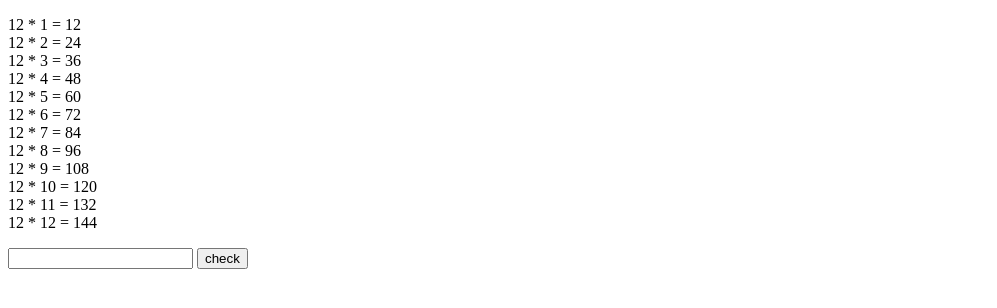
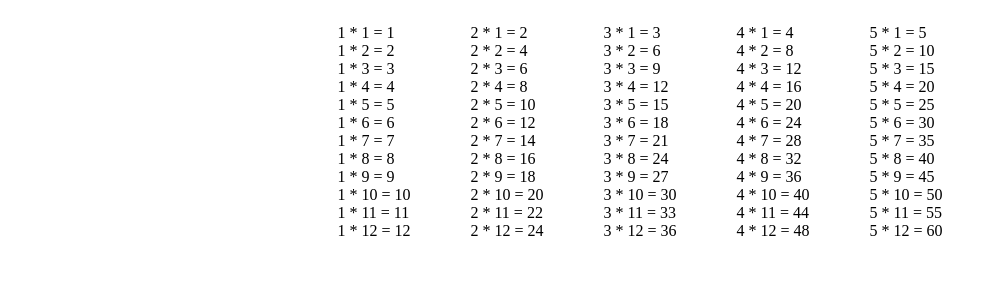
Before and after one commit to olawale001/looper, a plain HTML site: page index.html in a window 1280 px wide. Shown: the whole page, without its empty margins (0-997 px from the left). Drawn offline with Linux system fonts and the light colour scheme.

Commit message:
continue

```diff
--- a/index.html
+++ b/index.html
@@ -3,12 +3,19 @@
 <head>
     <meta charset="UTF-8">
     <meta name="viewport" content="width=device-width, initial-scale=1.0">
+    <link rel="stylesheet" href="styles.css">
     <title>Loop</title>
 </head>
 <body>
-    <p id="display"></p>
-    <input type="text" id="result">
-    <button onclick="check()">check</button>
+    <div id="cars">
+       <p id="display"></p>
+       <p id="display1"></p>
+       <p id="display2"></p>
+       <p id="display3"></p>
+       <p id="display4"></p>
+    </div>
+    <!-- <input type="text" id="result">
+    <button onclick="check()">check</button> -->
     <script src="script.js"></script>
 </body>
 </html>
--- a/script.js
+++ b/script.js
@@ -55,15 +55,60 @@
 // }
 // document.getElementById('display').innerHTML = num;
 
-
+//table 1
 let numb = document.getElementById('display')
 let num = "";
-let number = 12;
+let number = 1;
 for(let i = 1; i < 13; i++) {
     let result = number * i
     num  +=`${number} * ${i} = ${result}  <br>`;
 }
 numb.innerHTML = num
+
+//Table 2
+let numb1 = document.getElementById('display1')
+let nump = "";
+let numbers = 2;
+for(let i = 1; i < 13; i++) {
+    let result = numbers * i
+    nump  +=`${numbers} * ${i} = ${result}  <br>`;
+}
+numb1.innerHTML = nump
+
+//Table3
+
+let numb2 = document.getElementById('display2')
+let numi = "";
+let numbery = 3;
+for(let i = 1; i < 13; i++) {
+    let result = numbery * i
+    numi  +=`${numbery} * ${i} = ${result}  <br>`;
+}
+numb2.innerHTML = numi
+
+
+//Table4
+
+let numb3 = document.getElementById('display3')
+let nume = "";
+let numberl = 4;
+for(let i = 1; i < 13; i++) {
+    let result = numberl * i
+    nume  +=`${numberl} * ${i} = ${result}  <br>`;
+}
+numb3.innerHTML = nume
+
+//Table5
+
+let numb4 = document.getElementById('display4')
+let numo = "";
+let numberi = 5;
+for(let i = 1; i < 13; i++) {
+    let result = numberi * i
+    numo  +=`${numberi} * ${i} = ${result}  <br>`;
+}
+numb4.innerHTML = numo
+
 
 // for(let b= 0; b< 200; b++) {
 //     if(b% 2 == 0)
--- a/styles.css
+++ b/styles.css
@@ -0,0 +1,9 @@
+#cars {
+    display: flex;
+    justify-content: center;
+    gap: 60px;
+    margin: auto;
+    flex-wrap: wrap;
+    /* flex-direction: column; */
+
+}
```
